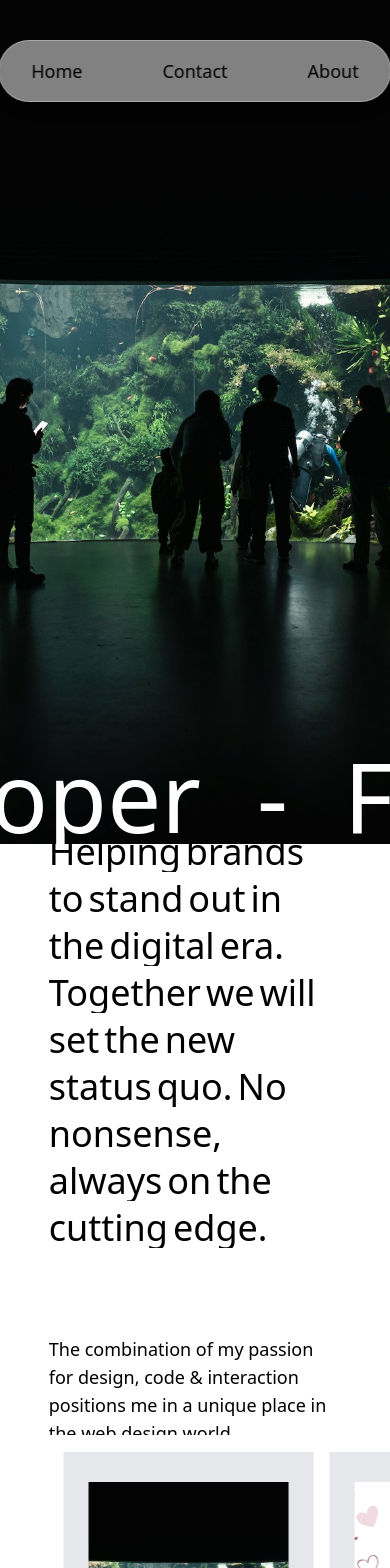
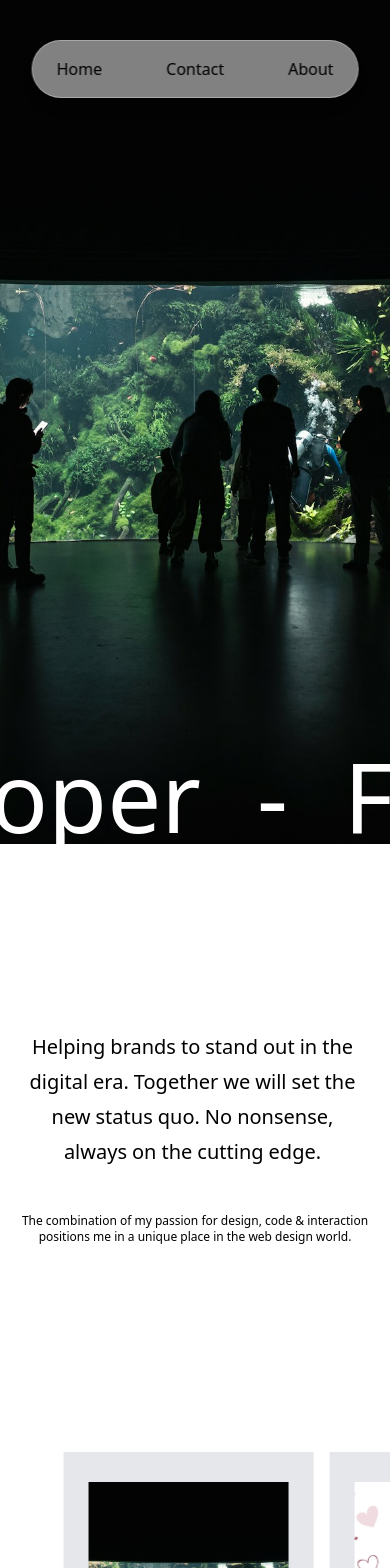
Before and after one commit to jkberiksson/scroll-animations, a Next.js app: page / in a window 390 px wide. Shown: the top 1568 px of the page. Built offline with nearby package versions, Linux system fonts and the light colour scheme.

Commit message:
Refactor layout and typography in Description, Footer, Header, Navbar, Parallax, and Zoom components for improved responsiveness and readability

```diff
--- a/app/components/Description.jsx
+++ b/app/components/Description.jsx
@@ -37,9 +37,9 @@ export default function Description() {
     };
 
     return (
-        <div className='h-[70vh] w-[75vw] mx-auto flex items-center overflow-x-hidden'>
-            <div className='flex flex-col lg:flex-row justify-between gap-20'>
-                <div ref={ref} className='text-4xl flex-2'>
+        <div className='h-[70vh] w-[90vw] md:w-[75vw] mx-auto flex items-center overflow-x-hidden'>
+            <div className='flex flex-col lg:flex-row justify-between gap-10'>
+                <div ref={ref} className='text-xl text-center md:text-4xl md:text-left flex-2'>
                     <p>
                         {phrase1.split(' ').map((letter, index) => {
                             return (
@@ -56,7 +56,10 @@ export default function Description() {
                         })}
                     </p>
                 </div>
-                <motion.p className='text-lg flex-1' variants={opacity} animate={isInView ? 'open' : 'closed'}>
+                <motion.p
+                    className='text-xs text-center md:text-left md:text-lg flex-1'
+                    variants={opacity}
+                    animate={isInView ? 'open' : 'closed'}>
                     The combination of my passion for design, code & interaction positions me in a unique place in the web design world.
                 </motion.p>
             </div>
--- a/app/components/Footer.jsx
+++ b/app/components/Footer.jsx
@@ -1,30 +1,36 @@
 export default function Footer() {
     return (
-        <footer className='w-full h-[85vh] bg-black text-white rounded-t-3xl border-t border-white/30 overflow-hidden flex flex-col lg:flex-row items-center justify-evenly'>
+        <footer className='w-full h-[85vh] bg-black text-white border-t border-white/30 overflow-hidden flex flex-col lg:flex-row items-center justify-evenly'>
             <div className='flex items-center justify-center flex-col'>
                 <div>
-                    <div className='text-4xl mb-2 underline'>Links</div>
+                    <div className='text-2xl mb-2 underline'>Links</div>
+                    <div className='flex gap-1 flex-col items-center text-sm'>
                         <div>Home</div>
                         <div>Contact</div>
                         <div>About</div>
                     </div>
                 </div>
+            </div>
             <div className='flex items-center justify-center flex-col'>
                 <div>
-                    <div className='text-4xl mb-2 underline'>Socials</div>
+                    <div className='text-2xl mb-2 underline'>Socials</div>
+                    <div className='flex gap-1 flex-col items-center text-sm'>
                         <div>Linkedin</div>
                         <div>X</div>
                         <div>Instagram</div>
                     </div>
                 </div>
+            </div>
             <div className='flex items-center justify-center flex-col'>
                 <div>
-                    <div className='text-4xl mb-2 underline'>Your Company Name</div>
+                    <div className='text-2xl mb-2 underline'>Your Company Name</div>
+                    <div className='flex gap-1 flex-col items-center text-sm'>
                         <div>Terms & Conditions</div>
                         <div>Privacy Policy</div>
                         <div>FAQ</div>
                     </div>
                 </div>
+            </div>
         </footer>
     );
 }
--- a/app/components/Header.jsx
+++ b/app/components/Header.jsx
@@ -18,7 +18,7 @@ export default function Header() {
     const imageY = useTransform(scrollYProgress, [0, 1], [0, 300]); // Parallax effect for image
 
     return (
-        <header ref={container} className='relative h-screen w-screen flex items-end overflow-hidden'>
+        <header ref={container} className='relative h-[100dvh] w-screen flex items-end overflow-hidden'>
             <motion.div style={{ y: imageY }} className='absolute h-screen w-screen'>
                 <Image src='/images/1.jpg' fill alt='Picture of the author' className='object-cover' />
             </motion.div>
--- a/app/components/Navbar.jsx
+++ b/app/components/Navbar.jsx
@@ -1,7 +1,7 @@
 export default function Navbar() {
     return (
-        <nav className='fixed top-10 left-1/2 transform -translate-x-1/2 bg-white/50 backdrop-blur-md text-black z-20 py-4 px-8 shadow-lg rounded-full border border-white/30'>
-            <ul className='flex gap-20 text-lg'>
+        <nav className='fixed top-10 left-1/2 transform -translate-x-1/2 bg-white/50 backdrop-blur-md text-black z-20 py-4 px-6 shadow-lg rounded-full border border-white/30'>
+            <ul className='flex gap-16 text-base md:text-lg'>
                 <li>
                     <a href='#home'>Home</a>
                 </li>
--- a/app/components/Parallax.jsx
+++ b/app/components/Parallax.jsx
@@ -50,14 +50,8 @@ function Column({ images, y, height }) {
             }}>
             {images.map((image, index) => {
                 return (
-                    <div className='bg-red-400 h-full w-full relative rounded-4xl overflow-hidden' key={index}>
-                        <Image
-                            src={image}
-                            alt={`Image ${index}`}
-                            fill
-                            className='object-cover'
-                            sizes='(max-width: 768px) 100vw, (max-width: 1200px) 50vw, 33vw'
-                        />
+                    <div className='h-full w-full relative rounded-4xl overflow-hidden' key={index}>
+                        <Image src={image} alt={`Image ${index}`} fill className='object-cover' />
                     </div>
                 );
             })}
--- a/app/components/Zoom.jsx
+++ b/app/components/Zoom.jsx
@@ -17,13 +17,16 @@ export default function Zoom() {
     return (
         <div ref={ref} className='h-[200vh] relative'>
             <div className='h-screen w-full sticky top-0 flex items-center justify-center text-black'>
-                <div ref={slideRef} className='absolute top-32 overflow-hidden'>
-                    <motion.h1 animate={{ y: isInView ? 0 : '100%' }} transition={{ duration: 0.8 }} className='text-center text-4xl'>
+                <div ref={slideRef} className='absolute top-24 overflow-hidden w-[80%]'>
+                    <motion.h1
+                        animate={{ y: isInView ? 0 : '100%' }}
+                        transition={{ duration: 0.8 }}
+                        className='text-center text-xl md:text-4xl'>
                         Blending creativity, code, and interaction to craft engaging digital experiences.
                     </motion.h1>
                 </div>
 
-                <motion.div className='h-[40vh] w-[40vw] relative' style={{ height, width }}>
+                <motion.div className='h-[40dvh] w-[40dvw] relative' style={{ height, width }}>
                     <Image src='/images/11.jpg' fill alt='Zoom' className='object-cover' />
                 </motion.div>
             </div>
```
Lines whose indentation alone changed are shown as unchanged.
